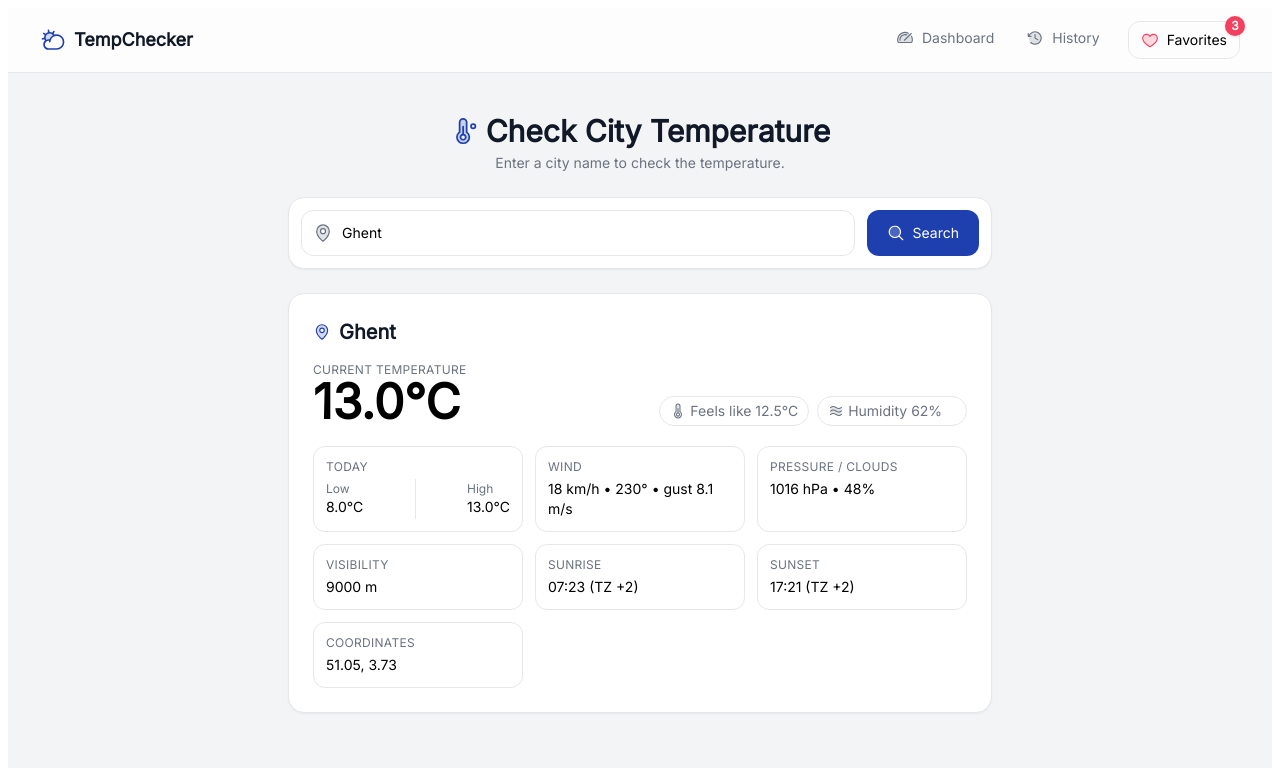
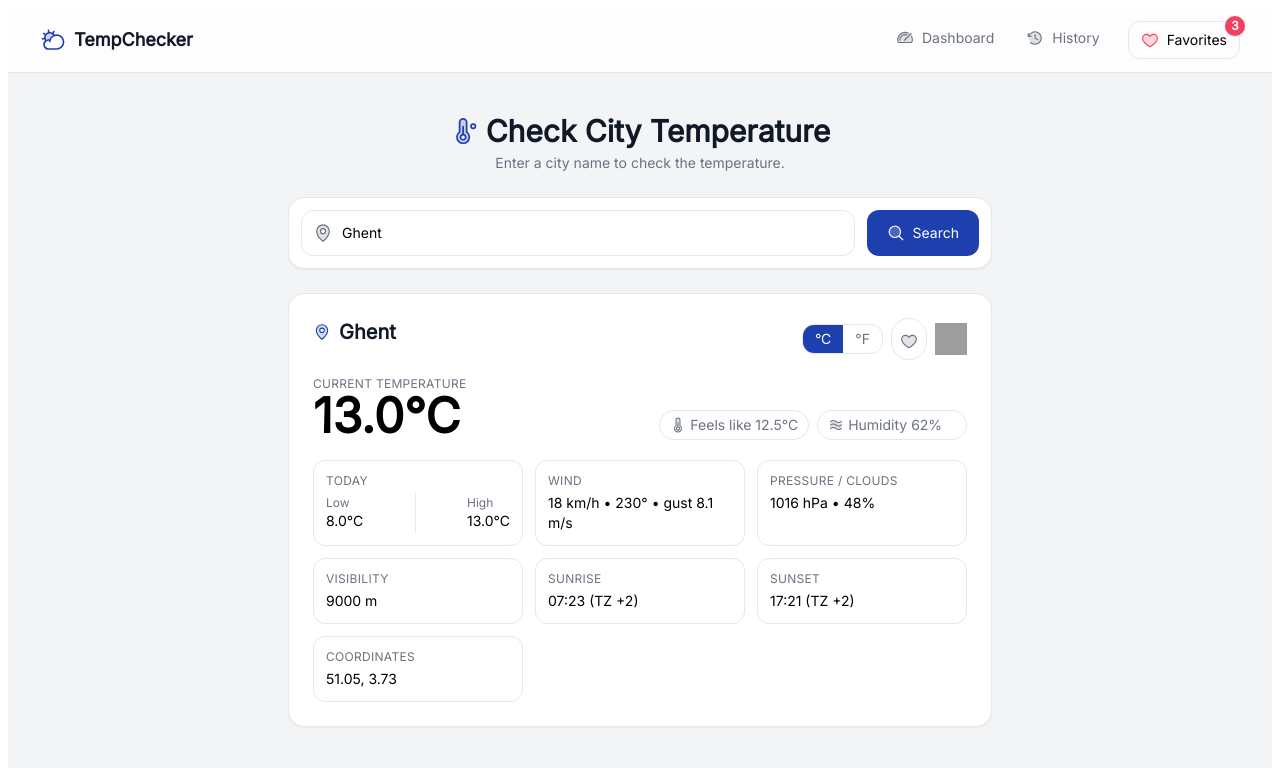
Before and after one commit to christian-oguine/frontend-temperature-app, a Nuxt app: page / in a window 1280 px wide. Shown: the top 768 px of the page. Built offline with nearby package versions, Linux system fonts and the light colour scheme; grey boxes are pictures that could not be loaded.

Commit message:
add unit toggle and favorite button to weather display

```diff
--- a/app/pages/index.vue
+++ b/app/pages/index.vue
@@ -40,7 +40,40 @@
               <h2 class="text-lg sm:text-xl font-semibold text-textPrimary">Ghent</h2>
             </div>
 
+            <div class="flex items-center gap-2">
+              <!-- Unit toggle -->
+              <div class="rounded-xl border border-gray-200 overflow-hidden flex">
+                <button
+                  type="button"
+                  class="px-3 py-1 text-sm"
+                  :class="unit==='C' ? 'bg-primary text-white' : 'text-textSecondary'"
+                  @click="unit='C'"
+                  aria-label="Show Celsius"
+                >°C</button>
+                <button
+                  type="button"
+                  class="px-3 py-1 text-sm"
+                  :class="unit==='F' ? 'bg-primary text-white' : 'text-textSecondary'"
+                  @click="unit='F'"
+                  aria-label="Show Fahrenheit"
+                >°F</button>
+              </div>
 
+              <!-- Favorite -->
+              <button
+                type="button"
+                class="rounded-full p-2 border border-gray-200 hover:bg-gray-50"
+                :class="faved ? 'text-rose-600' : 'text-textSecondary'"
+                @click="faved=!faved"
+                aria-label="Add to favorites"
+                title="Add to favorites"
+              >
+                <Icon name="ph:heart-duotone" size="18" />
+              </button>
+
+              <!-- Weather icon -->
+              <img src="https://openweathermap.org/img/wn/04d@2x.png" alt="weather" class="h-8 w-8" />
+            </div>
           </div>
 
           <!-- Primary reading -->
```
